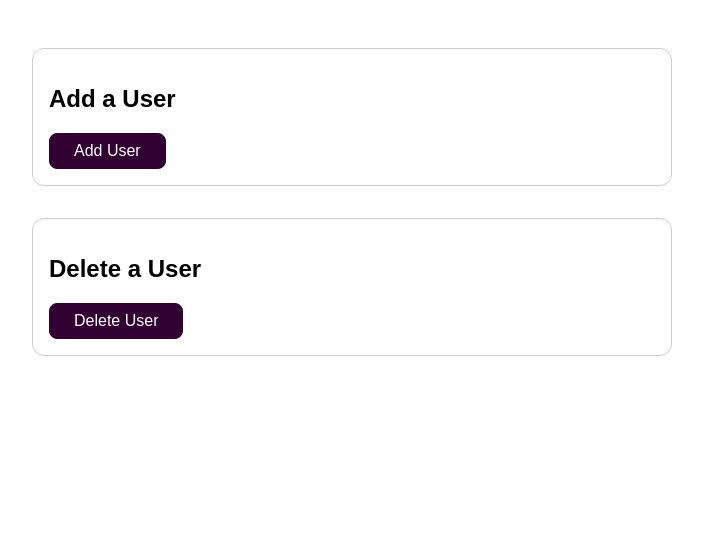
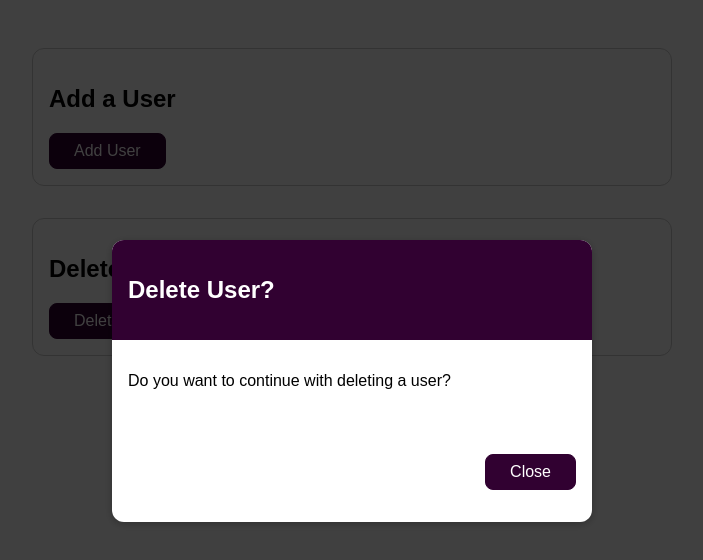
Before and after one commit to kiprutobrian/Vue--Reusing-Functionality--Mixins---Custom-Composition-Functions, a Vue app: page / in a window 1280 px wide. Shown: the top 560 px of the page, without its empty margins (288-991 px from the left). Built offline with nearby package versions, Linux system fonts and the light colour scheme.

Commit message:
reuse-06-more-custom-composition-functions

```diff
--- a/src/components/DeleteUser.vue
+++ b/src/components/DeleteUser.vue
@@ -1,5 +1,5 @@
 <template>
-  <user-alert v-if="alertIsVisible" title="Delete the User?" @close="hideAlert">
+  <user-alert v-if="alertIsVisible" :title="alertTitle" @close="hideAlert">
     <p>Do you want to continue with deleting a user?</p>
   </user-alert>
   <section>
@@ -9,6 +9,8 @@
 </template>
 
 <script>
+import { ref } from 'vue';
+
 import UserAlert from './UserAlert.vue';
 import useAlert from '../hooks/alert.js';
 
@@ -17,12 +19,15 @@ export default {
     UserAlert,
   },
   setup() {
-    const [alertIsVisible, showAlert, hideAlert] = useAlert();
+    const alertTitle = ref('Delete User?');
+
+    const [alertIsVisible, showAlert, hideAlert] = useAlert(true);
 
     return {
       alertIsVisible,
       showAlert,
-      hideAlert
+      hideAlert,
+      alertTitle
     };
   },
 };
--- a/src/hooks/alert.js
+++ b/src/hooks/alert.js
@@ -1,7 +1,7 @@
 import { ref } from 'vue';
 
-export default function useAlert() {
-  const alertIsVisible = ref(false);
+export default function useAlert(startingVisibility = false) {
+  const alertIsVisible = ref(startingVisibility);
 
   function showAlert() {
     alertIsVisible.value = true;
```
